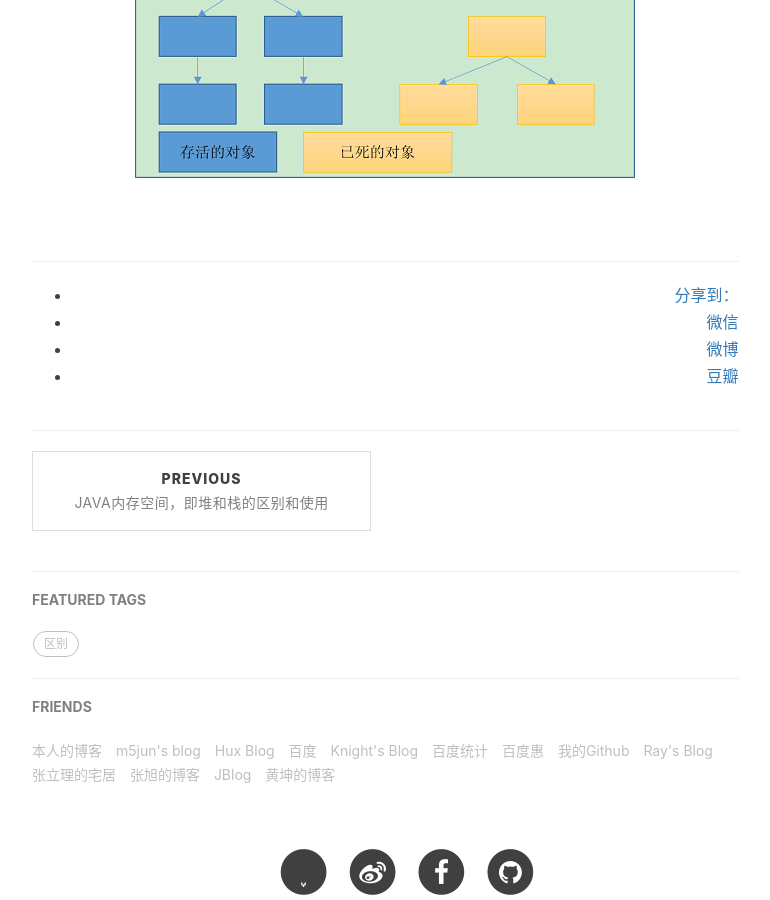
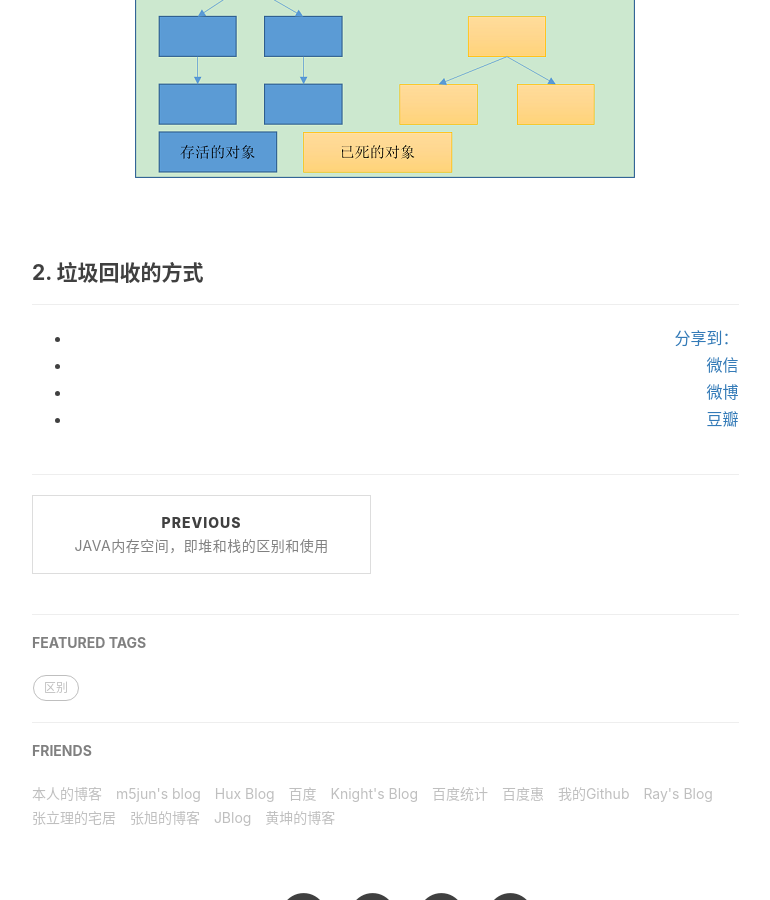
Before and after one commit to baiscjava/basicjava.github.io, a Jekyll site: the page built from _posts/2017-01-13-Java的垃圾回收机制.md, in a window 1280 px wide and 900 px high, scrolled down 945 px. Shown: the whole window, without its empty margins (233-1003 px from the left). Built offline with Jekyll 4.4.1, drawn with Linux system fonts in a browser that asks for light colours; nearby versions of some CDN libraries; comment, search, counter and statistics services are not loaded.

Commit message:
Update 2017-01-13-Java的垃圾回收机制.md

```diff
--- a/_posts/2017-01-13-Java的垃圾回收机制.md
+++ b/_posts/2017-01-13-Java的垃圾回收机制.md
@@ -20,3 +20,5 @@ tags:
 存在的问题是，当两个实例相互之间都有引用，但是二者没有其他的引用的时候，这部分内存将不会被回收。<br>
 (2). 引用可达方式<br>
 ![gras](/images/stackheap/Object可达性判断.png)<br>
+
+#### 2. 垃圾回收的方式
```
